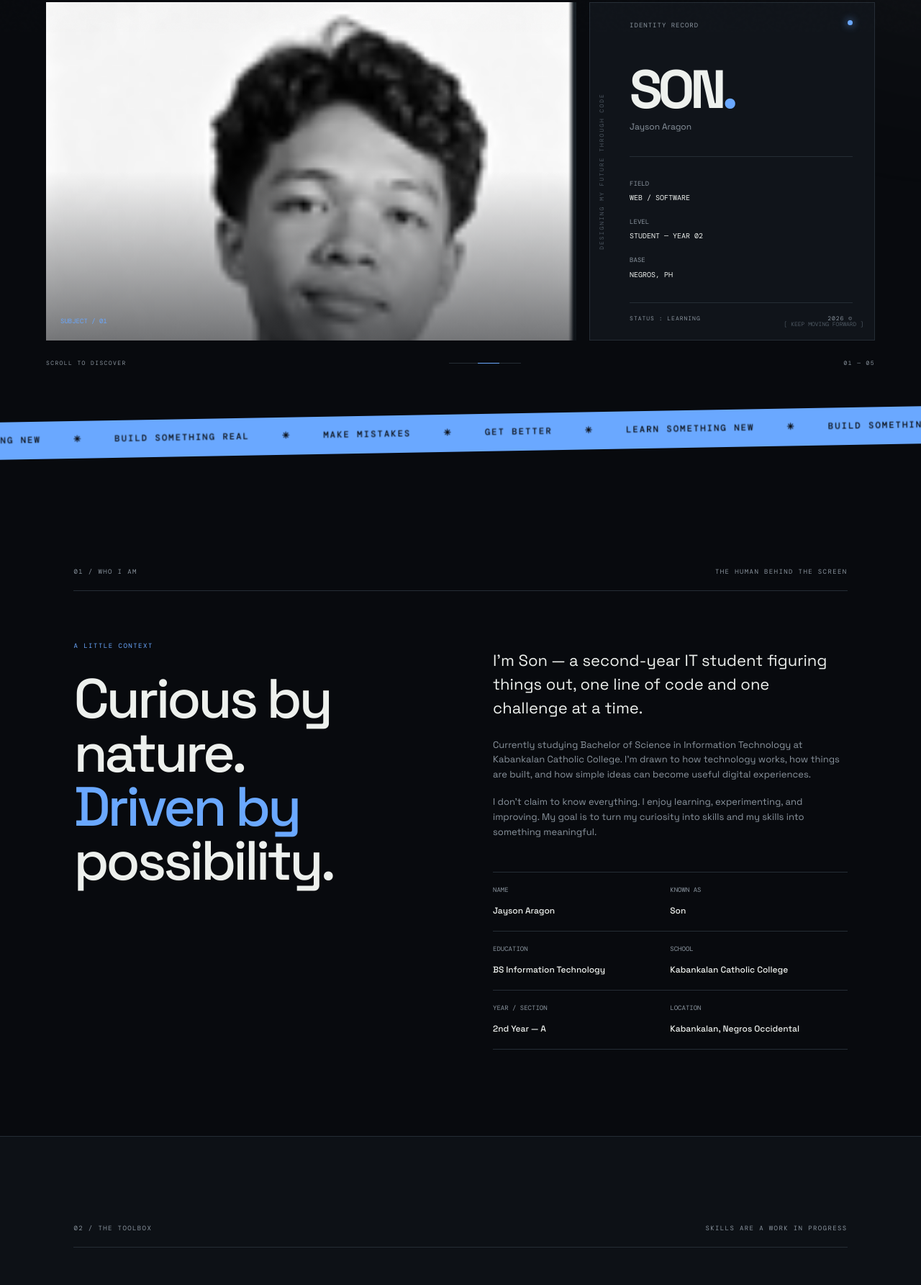
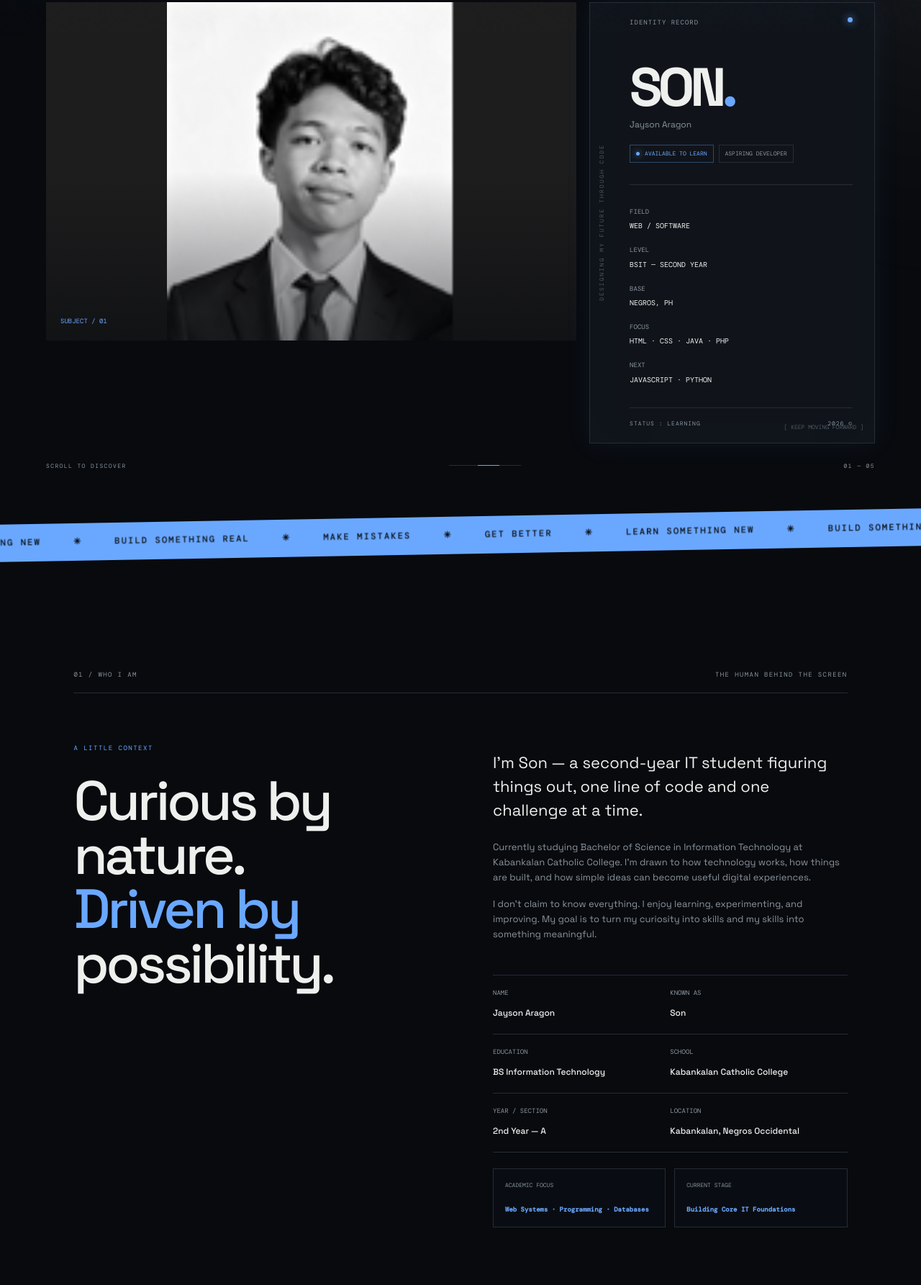
Before and after one commit to jayson-aragon/aragon-project-1, a plain HTML site: page index.html in a window 1280 px wide. Shown: the part 755-2540 px from the top of the page at 72% size. Drawn offline with nearby package versions, Linux system fonts and the light colour scheme.

Commit message:
adding information

```diff
--- a/assets/style.css
+++ b/assets/style.css
@@ -65,19 +65,23 @@ img {
     filter: blur(150px);
     pointer-events: none;
     z-index: -2;
-    opacity: .09;
+    opacity: .12;
+    animation: ambient-drift 10s ease-in-out infinite alternate;
 }
 
 .ambient-a {
     background: var(--accent);
     top: 10%;
     left: -250px;
+    box-shadow: 0 0 220px var(--accent);
 }
 
 .ambient-b {
     background: var(--blue);
     bottom: 5%;
     right: -250px;
+    animation-delay: -5s;
+    box-shadow: 0 0 220px var(--blue);
 }
 
 .noise {
@@ -300,6 +304,7 @@ img {
     color: var(--accent);
     font-size: 20px;
     transition: .3s;
+    box-shadow: 0 0 18px rgba(106, 168, 255, .25);
 }
 
 .explore-link:hover .explore-circle {
@@ -327,8 +332,9 @@ img {
 .identity-image img {
     width: 100%;
     height: 100%;
-    object-fit: cover;
-    object-position: 50% 18%;
+    object-fit: contain;
+    object-position: 50% 50%;
+    background: #171e24;
     filter: grayscale(100%);
     transition: .8s;
 }
@@ -361,6 +367,7 @@ img {
     padding: 20px 30px;
     border: 1px solid var(--line);
     background: var(--surface);
+    box-shadow: inset 0 0 60px rgba(106, 168, 255, .025), 0 0 35px rgba(106, 168, 255, .08);
 }
 
 .vertical-label {
@@ -412,6 +419,37 @@ img {
     margin-top: 5px;
 }
 
+.profile-badges {
+    display: flex;
+    flex-wrap: wrap;
+    gap: 7px;
+    margin-top: 18px;
+}
+
+.profile-badges span {
+    display: inline-flex;
+    align-items: center;
+    gap: 7px;
+    min-height: 25px;
+    border: 1px solid var(--line);
+    padding: 5px 8px;
+    color: var(--muted);
+    font-size: 8px;
+}
+
+.profile-badges span:first-child {
+    color: var(--accent);
+    border-color: rgba(106, 168, 255, .35);
+}
+
+.profile-badges i {
+    width: 5px;
+    height: 5px;
+    border-radius: 50%;
+    background: var(--accent);
+    box-shadow: 0 0 9px var(--accent);
+}
+
 .identity-divider {
     height: 1px;
     background: var(--line);
@@ -580,6 +618,34 @@ img {
 .fact strong {
     font-size: 12px;
     font-weight: 500;
+}
+
+.academic-focus {
+    display: grid;
+    grid-template-columns: 1fr 1fr;
+    gap: 12px;
+    margin-top: 22px;
+}
+
+.academic-focus div {
+    min-height: 82px;
+    display: flex;
+    flex-direction: column;
+    justify-content: space-between;
+    border: 1px solid var(--line);
+    background: rgba(106, 168, 255, .025);
+    padding: 16px;
+}
+
+.academic-focus span {
+    color: var(--muted);
+    font-size: 8px;
+}
+
+.academic-focus strong {
+    color: var(--accent);
+    font-size: 9px;
+    line-height: 1.6;
 }
 
 /* SKILLS */
@@ -1218,6 +1284,7 @@ img {
     padding: 20px 0;
     font-size: 16px;
     transition: .3s;
+    text-shadow: 0 0 18px rgba(106, 168, 255, .2);
 }
 
 .contact-cta:hover {
@@ -1306,6 +1373,15 @@ img {
 
 /* ANIMATIONS */
 
+@keyframes ambient-drift {
+    from {
+        transform: translate3d(-20px, -10px, 0) scale(.95);
+    }
+    to {
+        transform: translate3d(35px, 25px, 0) scale(1.08);
+    }
+}
+
 @keyframes marquee {
     from {
         transform: translateX(0);
@@ -1477,7 +1553,8 @@ img {
     }
 
     .identity-image img {
-        object-position: 50% 20%;
+        object-fit: contain;
+        object-position: 50% 50%;
     }
 
     .identity-side {
@@ -1723,7 +1800,8 @@ img {
         font-size: 52px;
     }
 
-    .about-facts {
+    .about-facts,
+    .academic-focus {
         grid-template-columns: 1fr;
     }
 
--- a/index.html
+++ b/index.html
@@ -96,12 +96,19 @@
                         <h2>SON<span>.</span></h2>
                         <p class="identity-fullname">Jayson Aragon</p>
 
+                        <div class="profile-badges mono">
+                            <span><i></i> AVAILABLE TO LEARN</span>
+                            <span>ASPIRING DEVELOPER</span>
+                        </div>
+
                         <div class="identity-divider"></div>
 
                         <div class="identity-data mono">
                             <div><span>FIELD</span><strong>WEB / SOFTWARE</strong></div>
-                            <div><span>LEVEL</span><strong>STUDENT — YEAR 02</strong></div>
+                            <div><span>LEVEL</span><strong>BSIT — SECOND YEAR</strong></div>
                             <div><span>BASE</span><strong>NEGROS, PH</strong></div>
+                            <div><span>FOCUS</span><strong>HTML · CSS · JAVA · PHP</strong></div>
+                            <div><span>NEXT</span><strong>JAVASCRIPT · PYTHON</strong></div>
                         </div>
 
                         <div class="identity-card-footer mono">
@@ -186,6 +193,17 @@
                             <strong>Kabankalan, Negros Occidental</strong>
                         </div>
                     </div>
+
+                    <div class="academic-focus mono">
+                        <div>
+                            <span>ACADEMIC FOCUS</span>
+                            <strong>Web Systems · Programming · Databases</strong>
+                        </div>
+                        <div>
+                            <span>CURRENT STAGE</span>
+                            <strong>Building Core IT Foundations</strong>
+                        </div>
+                    </div>
                 </div>
             </div>
         </section>
@@ -230,7 +248,7 @@
                 <div class="skill-row">
                     <span class="skill-no mono">05</span>
                     <h3>Java</h3>
-                    <span class="skill-type mono">OOP</span>
+                    <span class="skill-type mono">OBJECTS</span>
                     <span class="skill-symbol">↗</span>
                 </div>
                 <div class="skill-row">
```
